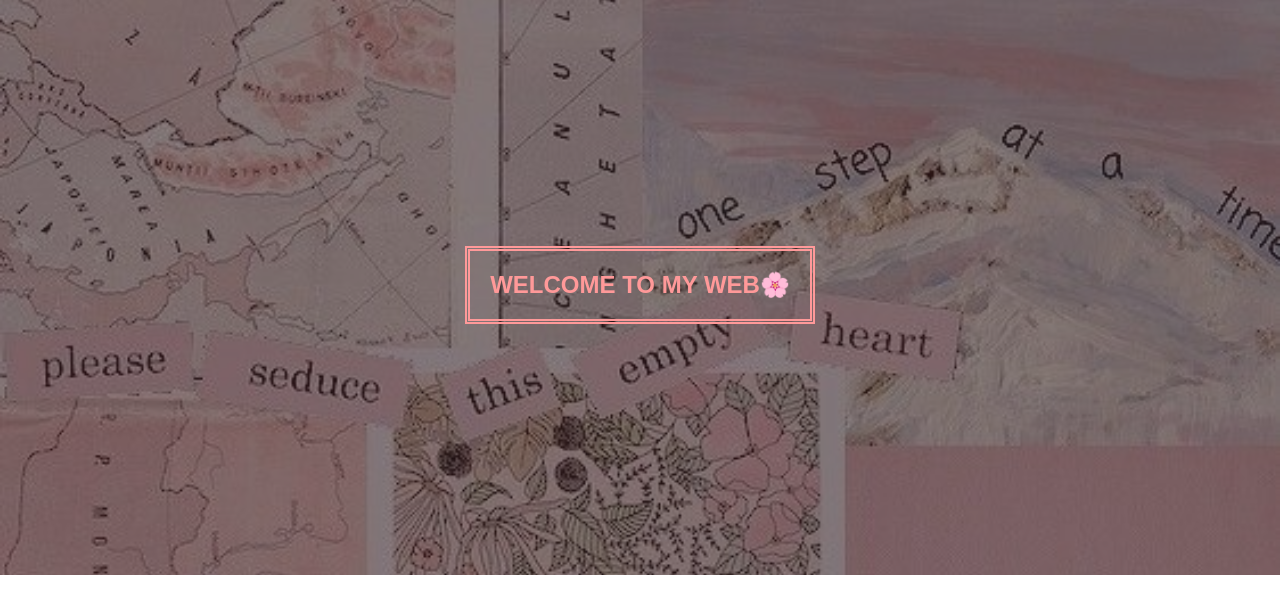
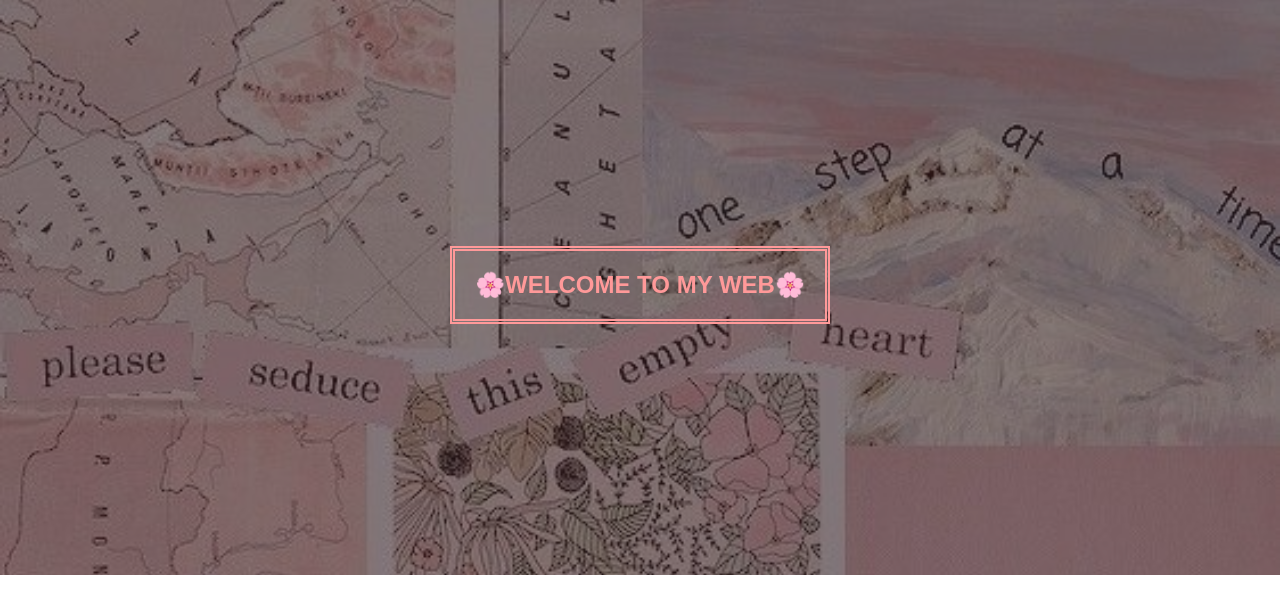
Before and after one commit to Fitri65/Fitri65.ghitub.io, a plain HTML site: page index.html in a window 1280 px wide. Shown: the part 101-714 px from the top of the page. Drawn offline with Linux system fonts and the light colour scheme.

Commit message:
Update index.html

```diff
--- a/index.html
+++ b/index.html
@@ -30,7 +30,7 @@
 
 		<!-- banner -->
 		<section class="banner">
-			<h2>WELCOME TO MY WEB🌸 </h2>
+			<h2>🌸WELCOME TO MY WEB🌸 </h2>
 		</section>
 
 </body>
```
